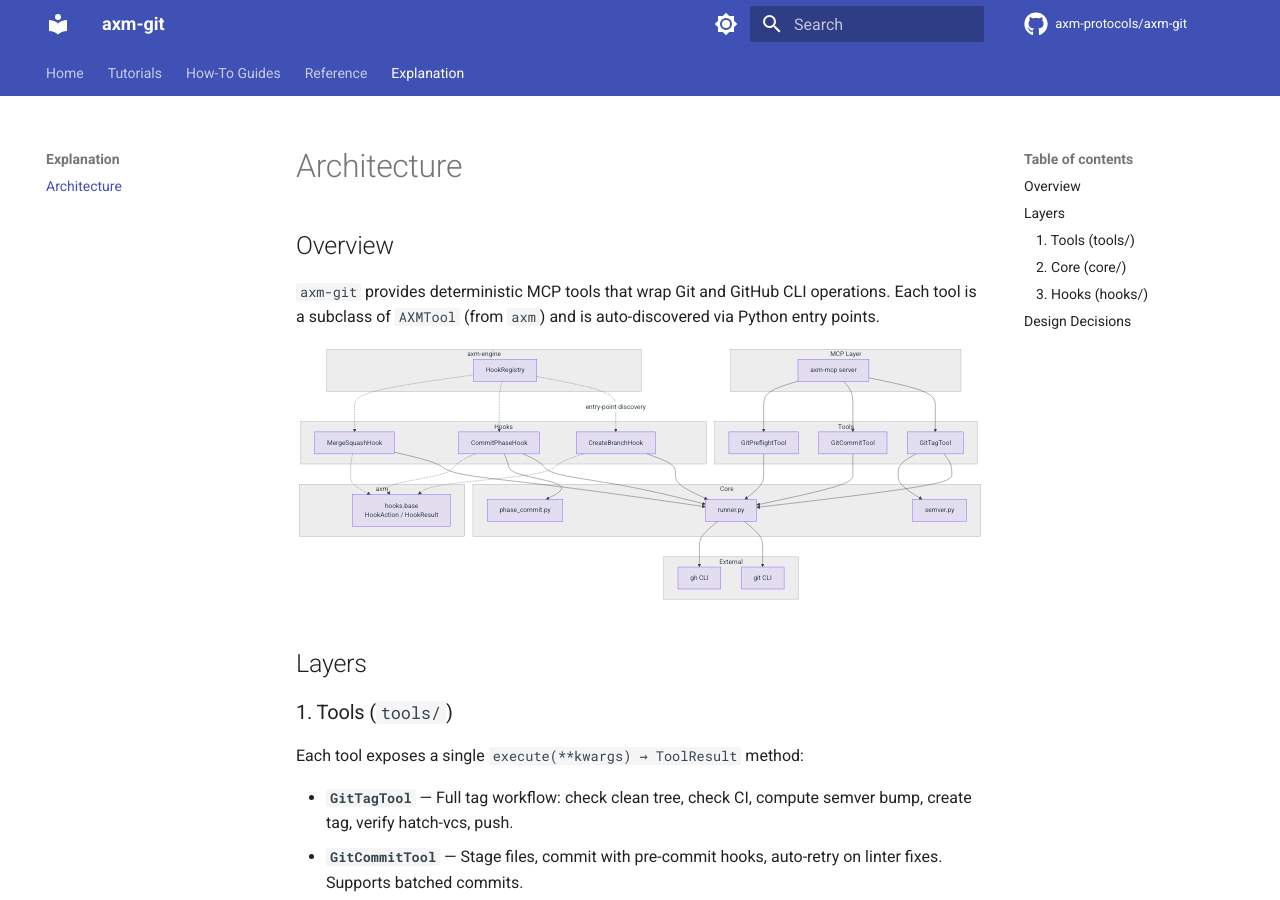
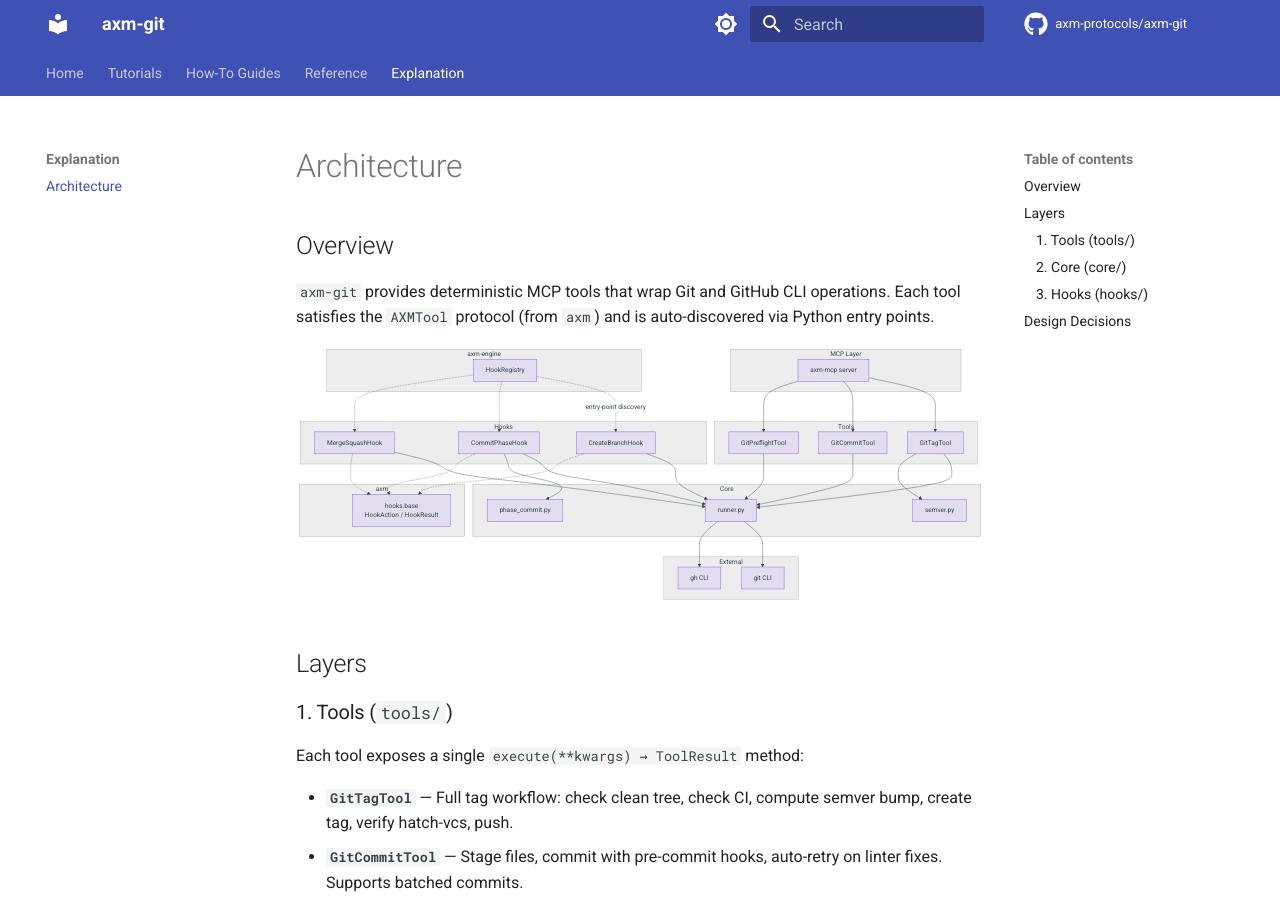
Before and after one commit to axm-protocols/axm-forge, an MkDocs documentation site: the page built from docs/explanation/architecture.md, in a window 1280 px wide and 900 px high. Built offline with MkDocs 1.6.1 and Material for MkDocs 9.7.7, drawn with Linux system fonts in a browser that asks for light colours; comment, search, counter and statistics services are not loaded.

Commit message:
docs: update AXMTool references from ABC to Protocol

````diff
--- a/docs/explanation/architecture.md
+++ b/docs/explanation/architecture.md
@@ -2,7 +2,7 @@
 
 ## Overview
 
-`axm-git` provides deterministic MCP tools that wrap Git and GitHub CLI operations. Each tool is a subclass of `AXMTool` (from `axm`) and is auto-discovered via Python entry points.
+`axm-git` provides deterministic MCP tools that wrap Git and GitHub CLI operations. Each tool satisfies the `AXMTool` protocol (from `axm`) and is auto-discovered via Python entry points.
 
 ```mermaid
 graph TD
@@ -94,7 +94,7 @@
 
 | Decision | Rationale |
 |---|---|
-| `AXMTool` subclass | Consistent interface, auto-discovery via entry points |
+| `AXMTool` protocol | Consistent interface, auto-discovery via entry points |
 | `subprocess` over `gitpython` | Zero dependency, deterministic, same behavior as manual CLI |
 | Auto-retry on pre-commit fix | Agents waste a tool call without it |
 | `git add -A --` | Handles additions, modifications, AND deletions in one command |
````
